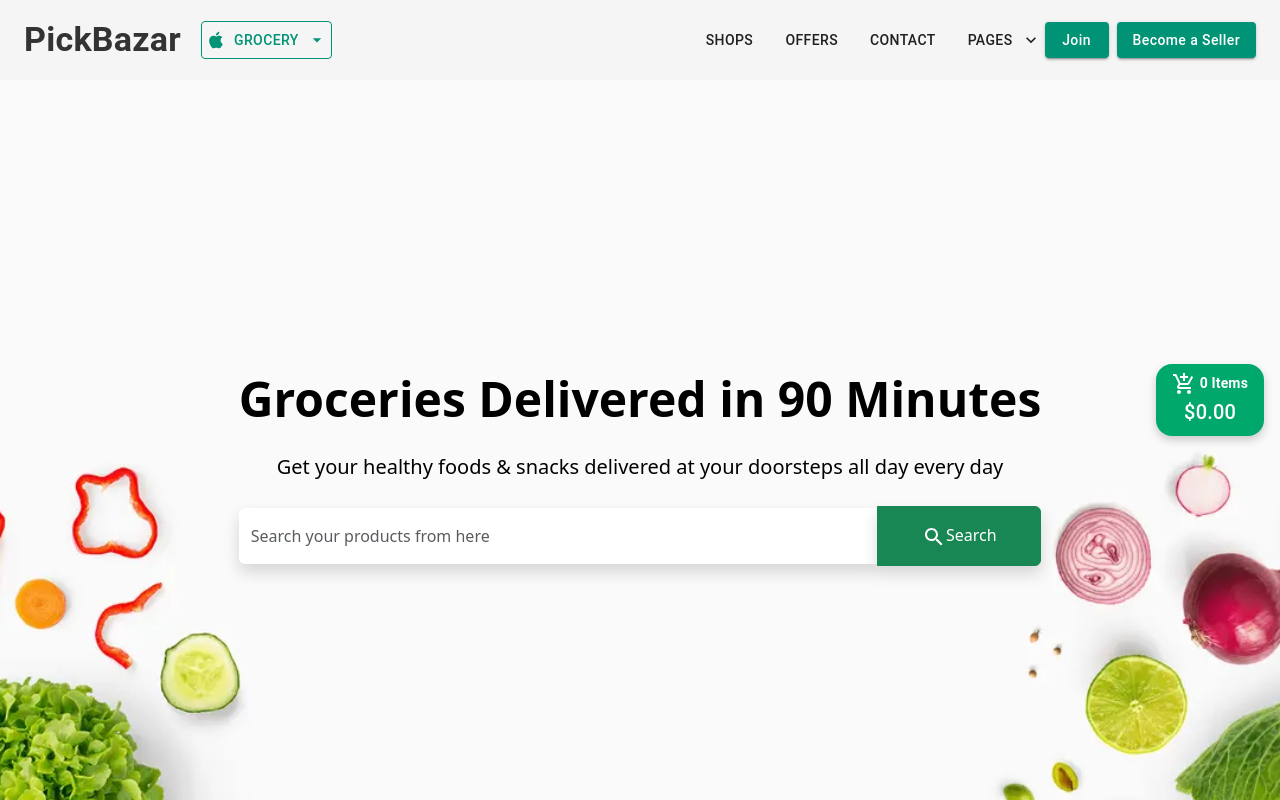
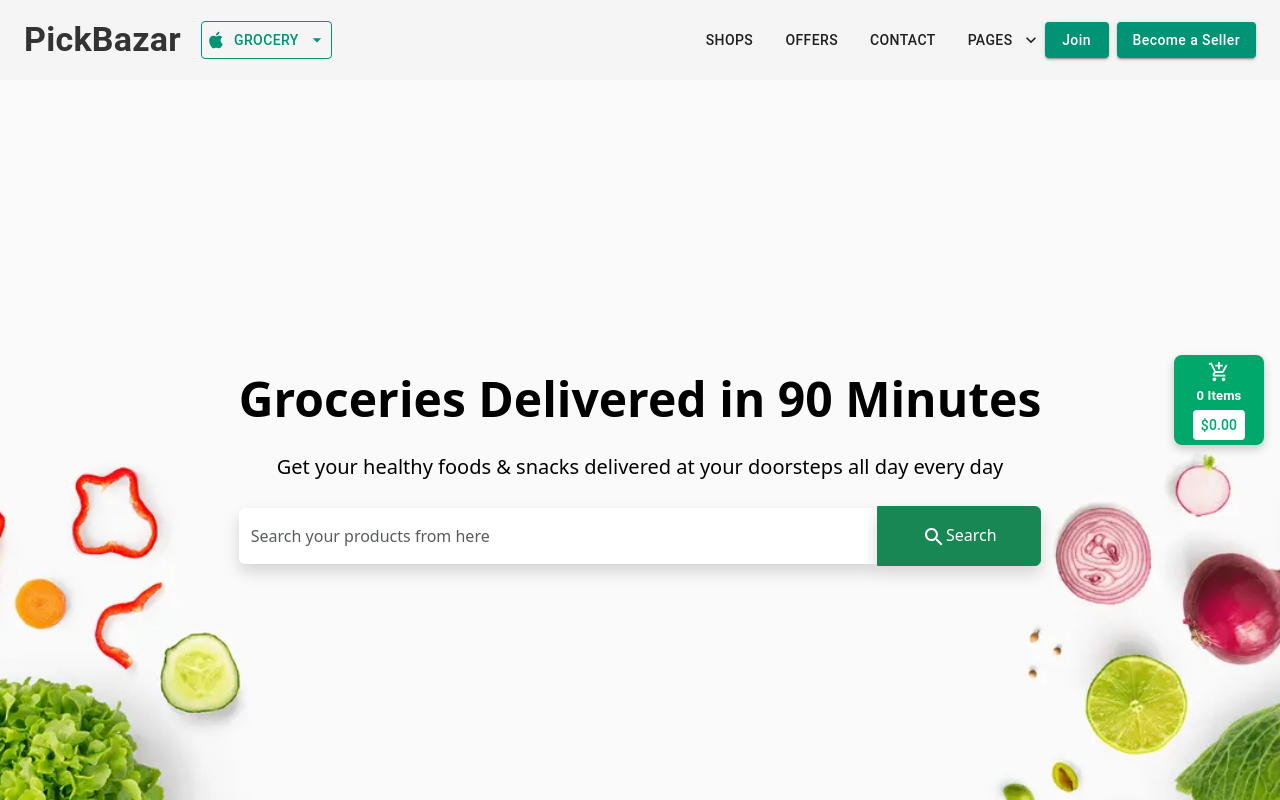
Before and after one commit to nainaarijo/PickBazar-website, a React (Create React App) app: page / in a window 1280 px wide. Shown: the top 800 px of the page. Built offline with nearby package versions, Linux system fonts and the light colour scheme.

Commit message:
Project Finalized

```diff
--- a/src/App.js
+++ b/src/App.js
@@ -4,6 +4,7 @@ import SwiperSlide from "./components/SwiperSlide";
 import SideDrawer from "./components/SideDrawer";
 import Product from "./components/Product/Product";
 import "bootstrap/dist/css/bootstrap.min.css";
+
 
 function App() {
   return (
@@ -13,6 +14,7 @@ function App() {
       <SwiperSlide />
       <SideDrawer />
       <Product />
+
     </>
   );
 }
--- /dev/null
+++ b/src/components/ErrorPage.jsx
@@ -0,0 +1,51 @@
+import React from 'react';
+import { Box, Typography, Button } from '@mui/material';
+import errorImage from "../assests/error-img.svg";
+
+const ErrorPage = () => {
+  return (
+    <Box
+      className="d-flex flex-column align-items-center justify-content-center text-center vh-100 bg-light"
+    >
+      <Typography
+        variant="h1"
+        className="fw-bold text-secondary mb-2"
+      >
+        404
+      </Typography>
+
+      <Typography
+        variant="h4"
+        className="mb-4 text-muted"
+      >
+        Oops! Looks like this isn't a page.
+      </Typography>
+
+      <Box
+        className="d-flex justify-content-center mb-4"
+      >
+        <img
+          src={errorImage}
+          alt="Error"
+          className="img-fluid"
+          style={{ maxWidth: '100%', height: 'auto' }}
+        />
+      </Box>
+
+      <Button
+        variant="contained"
+        href="/"
+        sx={{
+          backgroundColor: "#00A676",
+          color: '#FFFF',
+          px: 4,
+          py: 1.5
+        }}
+      >
+        Back to Home
+      </Button>
+    </Box>
+  );
+};
+
+export default ErrorPage;
--- a/src/components/SideDrawer.jsx
+++ b/src/components/SideDrawer.jsx
@@ -13,16 +13,18 @@ import AddShoppingCartIcon from '@mui/icons-material/AddShoppingCart';
 function PageDrawer() {
   const { items } = useSelector((state) => state.cart);
 
-  const totalPrice = items.reduce(
-    (acc, item) => acc + (item.Price || 0) * (item.quantity || 0),
-    0
-  );
+  const totalPrice = items.reduce((acc, item) => {
+    const price = item.Price || 0;
+    const quantity = item.quantity || 0;
+    return acc + price * quantity;
+  }, 0);
 
   const totalItems = items.reduce((acc, item) => acc + (item.quantity || 0), 0);
 
   const [state, setState] = useState({
     right: false,
   });
+
   const dispatch = useDispatch();
   const [message, setMessage] = useState('');
 
@@ -59,7 +61,7 @@ function PageDrawer() {
           borderBottom: '1px solid #ddd',
         }}
       >
-        <AddShoppingCartIcon/> {totalItems} Items
+        <AddShoppingCartIcon /> {totalItems} Items
       </Typography>
       <Box
         sx={{
@@ -90,7 +92,7 @@ function PageDrawer() {
               />
               <Box>
                 <Typography sx={{ fontWeight: 'bold' }}>{item.name}</Typography>
-                <Typography>${item.Price.toFixed(2)}</Typography>
+                <Typography>${item.Price ? item.Price.toFixed(2) : '0.00'}</Typography>
                 <Typography variant="caption">{item.quantity} x</Typography>
               </Box>
             </Box>
@@ -150,25 +152,58 @@ function PageDrawer() {
     <div>
       <Box
         sx={{
-          position: 'fixed',
-          top: '50%',
-          right: 16,
-          transform: 'translateY(-50%)',
-          backgroundColor: '#00A86B',
-          color: 'white',
-          borderRadius: 4,
-          padding: '8px 16px',
-          textAlign: 'center',
-          boxShadow: '0px 4px 10px rgba(0, 0, 0, 0.2)',
-          cursor: 'pointer',
+          position: "fixed",
+          top: "50%",
+          right: "16px",
+          transform: "translateY(-50%)",
+          backgroundColor: "#00A86B",
+          color: "white",
+          borderRadius: "8px",
+          padding: "6px 10px",
+          boxShadow: "0px 4px 10px rgba(0, 0, 0, 0.2)",
+          cursor: "pointer",
           zIndex: 1000,
+          display: "flex",
+          flexDirection: "column",
+          alignItems: "center",
+          textAlign: "center",
+          width: "90px",
+          height: "90px",
+          gap: "4px",
         }}
-        onClick={toggleDrawer('right', true)}
+        onClick={toggleDrawer("right", true)}
       >
-        <Typography variant="body2" sx={{ fontWeight: 'bold' }}>
-        <AddShoppingCartIcon/>  {totalItems} Items
+        <AddShoppingCartIcon sx={{ fontSize: 22 }} />
+        <Typography
+          variant="body2"
+          sx={{
+            fontWeight: "bold",
+            fontSize: "13px",
+          }}
+        >
+          {totalItems} Items
         </Typography>
-        <Typography variant="h6">${totalPrice.toFixed(2)}</Typography>
+
+        <Box
+          sx={{
+            backgroundColor: "white",
+            borderRadius: "4px",
+            padding: "4px 8px",
+            display: "flex",
+            alignItems: "center",
+            justifyContent: "center",
+          }}
+        >
+          <Typography
+            variant="h6"
+            sx={{
+              fontSize: "14px",
+              color: "#00A86B",
+            }}
+          >
+            ${(totalPrice || 0).toFixed(2)}
+          </Typography>
+        </Box>
       </Box>
 
       <Drawer
--- a/src/components/slice/Add-Cart/AddCartSlice.js
+++ b/src/components/slice/Add-Cart/AddCartSlice.js
@@ -1,5 +1,4 @@
 import { createSlice } from '@reduxjs/toolkit';
-
 
 const initialState = {
   items: [],
@@ -12,11 +11,9 @@ const cartSlice = createSlice({
     addItem: (state, action) => {
       const itemIndex = state.items.findIndex(item => item.id === action.payload.id);
       if (itemIndex >= 0) {
-
         state.items[itemIndex].quantity += action.payload.quantity;
       } else {
-
-        state.items.push(action.payload);
+        state.items.push({ ...action.payload, quantity: action.payload.quantity || 1 });
       }
     },
     removeItem: (state, action) => {
@@ -25,9 +22,23 @@ const cartSlice = createSlice({
     clearCart: (state) => {
       state.items = [];
     },
+    increaseQuantity: (state, action) => {
+      const itemIndex = state.items.findIndex(item => item.id === action.payload.id);
+      if (itemIndex >= 0) {
+        state.items[itemIndex].quantity += 1;
+      }
+    },
+    decreaseQuantity: (state, action) => {
+      const itemIndex = state.items.findIndex(item => item.id === action.payload.id);
+      if (itemIndex >= 0 && state.items[itemIndex].quantity > 1) {
+        state.items[itemIndex].quantity -= 1;
+      } else if (itemIndex >= 0 && state.items[itemIndex].quantity === 1) {
+        state.items = state.items.filter(item => item.id !== action.payload.id);
+      }
+    },
   },
 });
 
-export const { addItem, removeItem, clearCart } = cartSlice.actions;
+export const { addItem, removeItem, clearCart, increaseQuantity, decreaseQuantity } = cartSlice.actions;
 
 export default cartSlice.reducer;
--- a/src/index.js
+++ b/src/index.js
@@ -8,11 +8,13 @@ import ProductDetailsPage from "./components/ProductDetails/ProductDetails";
 import ProfileDashboard from "./components/AccountData/Profile";
 import UpdateProfilePage from "./components/AccountData/UpdateProfile";
 import Layout from "./components/Layout/Layout";
+import ErrorPage from "./components/ErrorPage";
 
 const router = createBrowserRouter([
   {
     path: "/",
     element: <Layout />,
+    errorElement: <ErrorPage />,
     children: [
       {
         path: "",
@@ -23,19 +25,17 @@ const router = createBrowserRouter([
         element: <ProductDetailsPage />,
       },
       {
-        path: "/profile",
+        path: "profile",
         element: <ProfileDashboard />,
       },
       {
         path: "update-password",
         element: <UpdateProfilePage />,
       },
-      {
-        path: "profile-page",
-        element: <ProfileDashboard />,
-      },
     ],
+    errorElement: <ErrorPage />,
   },
+
 ]);
 
 const root = ReactDOM.createRoot(document.getElementById("root"));
```
Also changed, not shown: src/components/Product/FilterCategory.jsx (deleted, +0 -11 lines), src/components/slice/Add-Cart/Favourite.js (deleted, +0 -22 lines), src/assests/error-img.svg (added).
